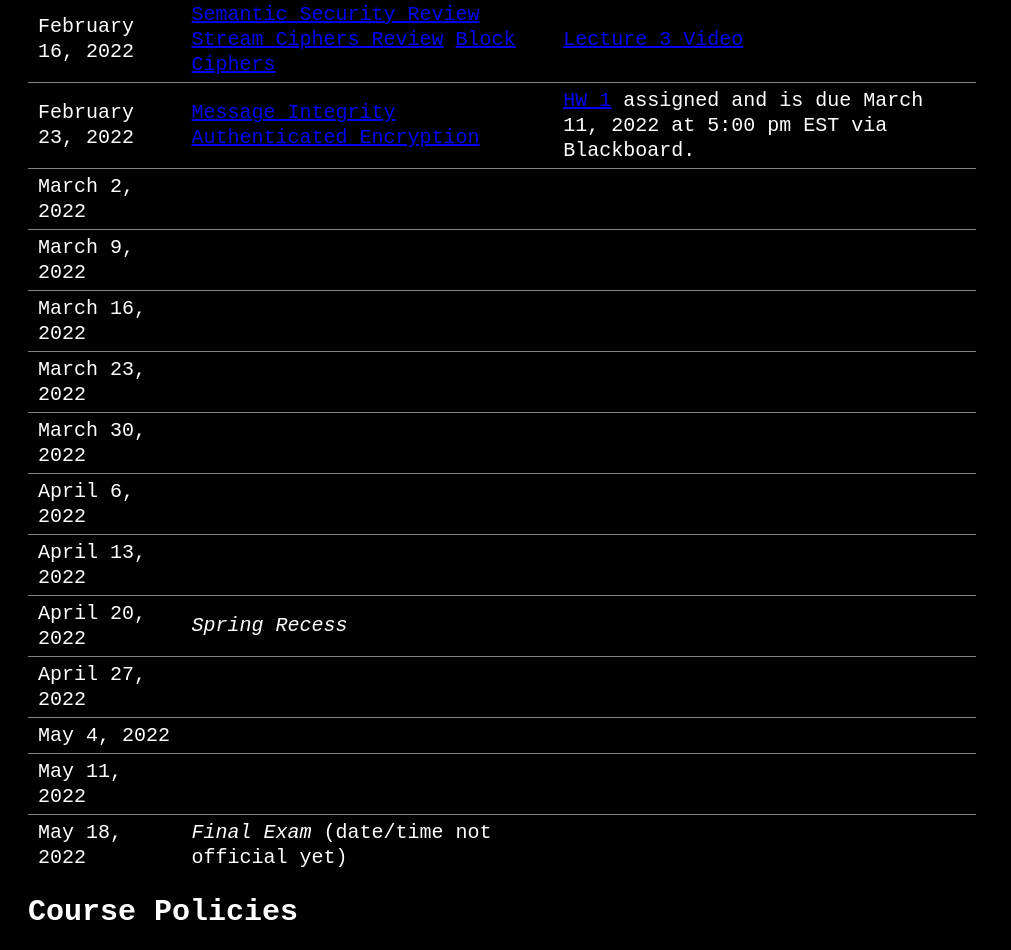
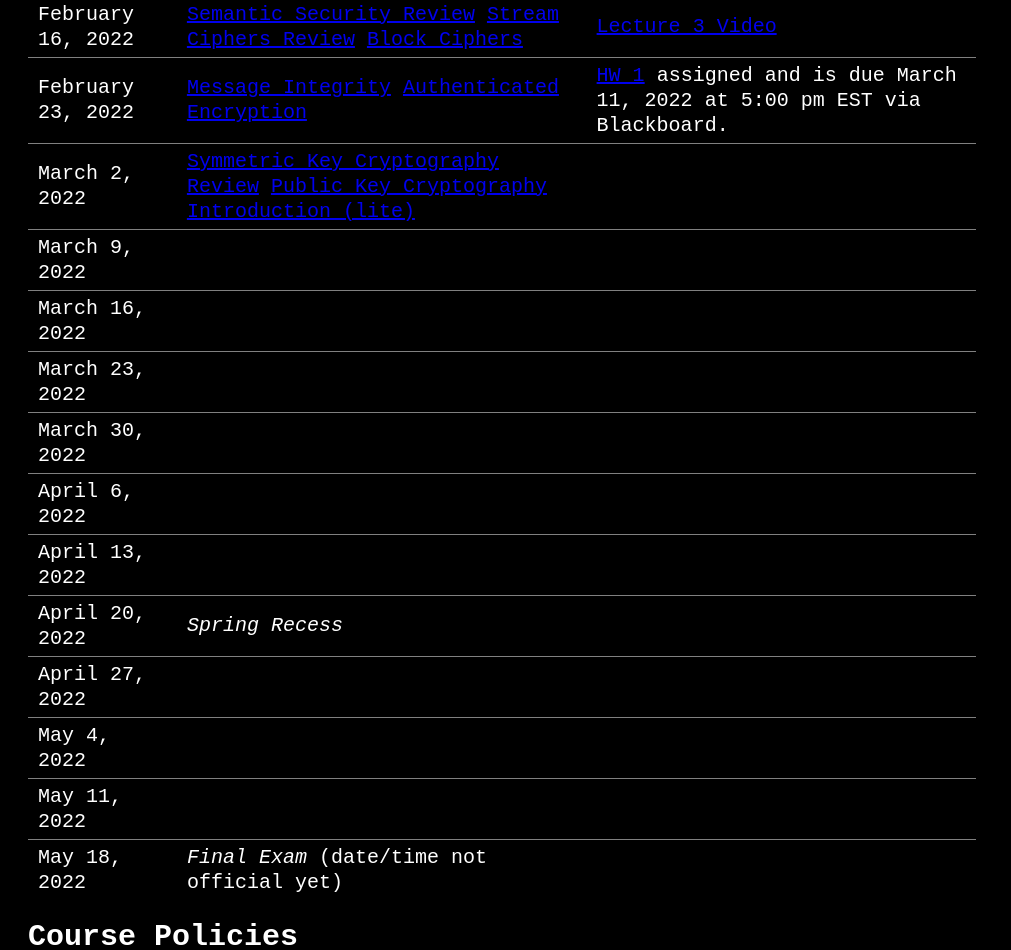
Before and after one commit to rohitmusti/intro-to-crypto, a plain HTML site: page index.html in a window 1280 px wide. Shown: the part 911-1861 px from the top of the page, without its empty margins (0-1011 px from the left). Drawn offline with Linux system fonts and the light colour scheme.

Commit message:
updated w/ lecture slides

```diff
--- a/index.html
+++ b/index.html
@@ -144,7 +144,16 @@
         </tr>
         <tr>
           <td>March 2, 2022</td>
-          <td></td>
+          <td>
+            <a
+              href="https://rohitmusti.github.io/intro-to-crypto/lectures/symmetric-security-review/symmetric-security-review.pdf"
+              >Symmetric Key Cryptography Review</a
+            >
+            <a
+              href="https://rohitmusti.github.io/intro-to-crypto/lectures/public-key-intro/public-key-intro.pdf"
+              >Public Key Cryptography Introduction (lite)</a
+            >
+          </td>
           <td></td>
         </tr>
         <tr>
```
